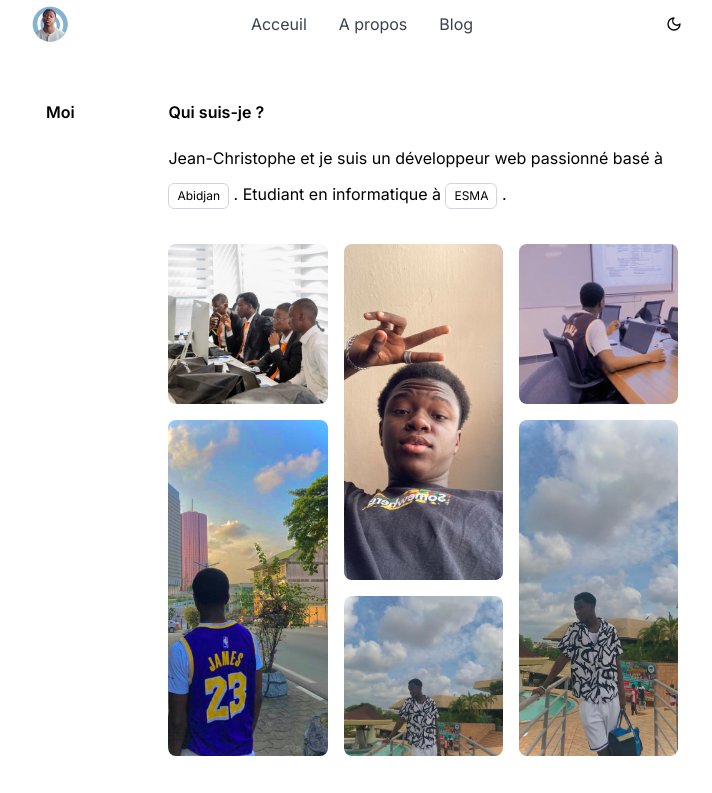
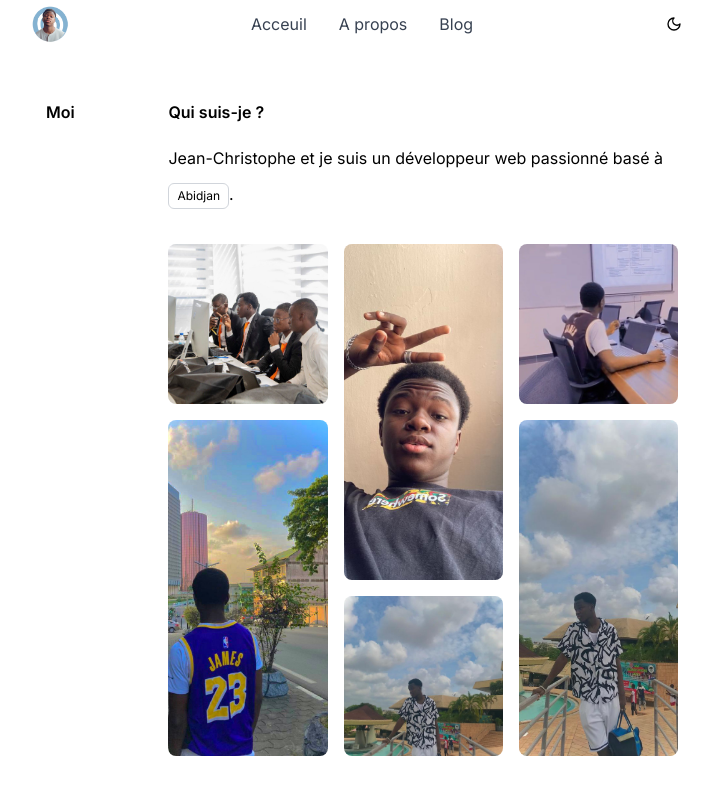
Before and after one commit to jeanchristophe-Git/Portfolio, a Next.js app: page /about in a window 1280 px wide. Shown: the top 793 px of the page, without its empty margins (278-990 px from the left). Built offline with nearby package versions, Linux system fonts and the light colour scheme.

Commit message:
remove ESMA

```diff
--- a/app/about/page.js
+++ b/app/about/page.js
@@ -19,7 +19,7 @@ export default function PageAbout() {
       status: "Moi",
       name: "Jean-Christophe",
       location: "Abidjan",
-      school: "ESMA",
+
       description: [
 
         "Je suis particulièrement curieux et j'apprends très vite. Formé en back-end de manière autodidacte, ce qui me permet de me définir comme un développeur full-stack junior. J'adore commencer des projets de A à Z, en créant les visuels pour les applications avec des outils comme Figma et Photoshop. J'aime transformer des idées en produits finis, en m'assurant que chaque détail est pris en compte pour offrir une expérience utilisateur optimale.",
@@ -99,7 +99,7 @@ export default function PageAbout() {
                 <h1 className='font-semibold'>Qui suis-je ?</h1>
               </div>
               <div className="mt-4 leading-9">
-                {person.name} et je suis un développeur web passionné basé à <Button variant="outline" size="xs">{person.location}</Button> . Etudiant en informatique à  <Link href="/"><Button variant="outline" size="xs">{person.school}</Button></Link> .
+                {person.name} et je suis un développeur web passionné basé à <Button variant="outline" size="xs">{person.location}</Button>.
               </div>
 
               {/* images grid */}
```
